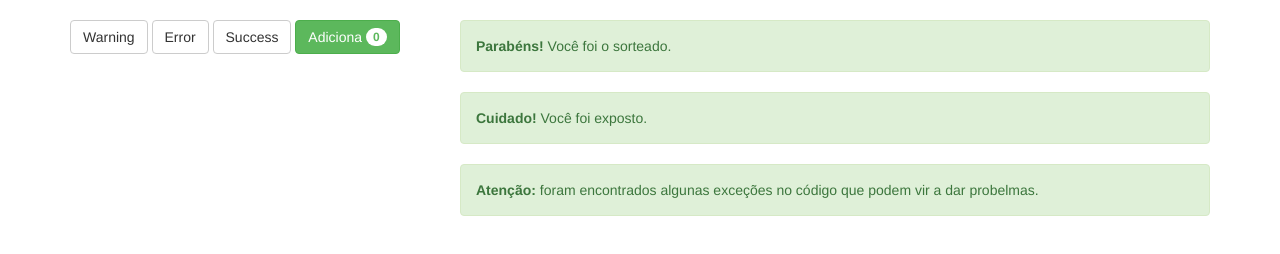
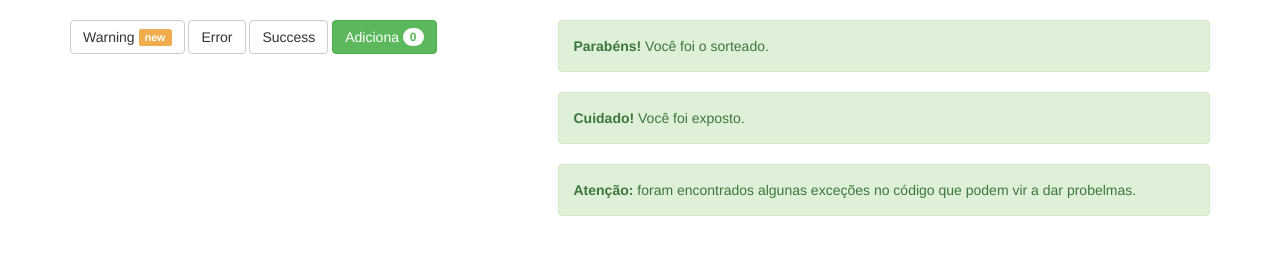
Before and after one commit to adrianosisdelli/site_teste, a plain HTML site: page index.html in a window 1280 px wide. Drawn offline with Linux system fonts and the light colour scheme; files whose address does not match are found by name.

Commit message:
Adição de label (new) em botão Warning, conforme solicitação do cliente

```diff
--- a/index.html
+++ b/index.html
@@ -16,16 +16,16 @@
 	<div class="container" style="margin-top: 20px;">
 
 		<div class="row">
-			<div class="col-md-4">
+			<div class="col-md-5">
 				<div style="margin-bottom: 20px;">
-					<button id="btnwarning" class="btn btn-default">Warning</button>
+					<button id="btnwarning" class="btn btn-default">Warning <span class="label label-warning">new</span></button>
 					<button id="btnerror" class="btn btn-default">Error</button>
 					<button id="btnsuccess" class="btn btn-default">Success</button>
 					<button id="btnadiciona" class="btn btn-success">Adiciona <span id="elqtde" class="badge">0</span></button>
 				</div>
 				<div id="xmlarea"></div>
 			</div>
-			<div id="principal" class="col-md-8">
+			<div id="principal" class="col-md-7">
 				<div class="alert alert-success"><strong>Parabéns! </strong>Você foi o sorteado.</div>
 				<div class="alert alert-success"><strong>Cuidado! </strong>Você foi exposto.</div>
 				<div class="alert alert-success"><strong>Atenção: </strong>foram encontrados algunas exceções no código que podem vir a dar probelmas.</div>
```
